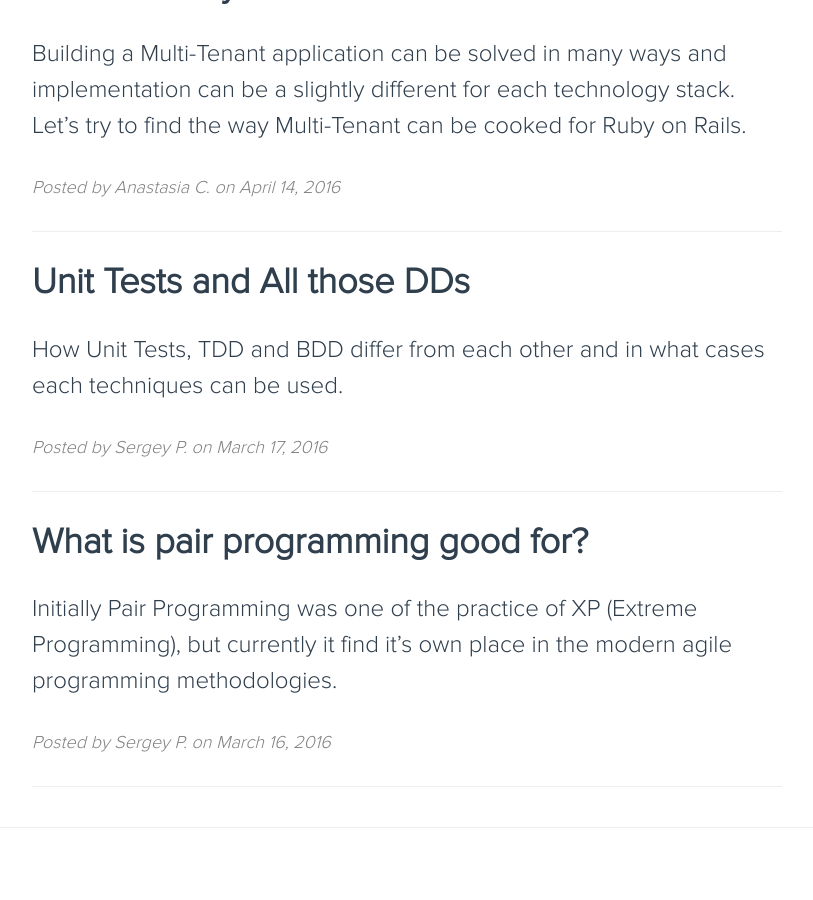
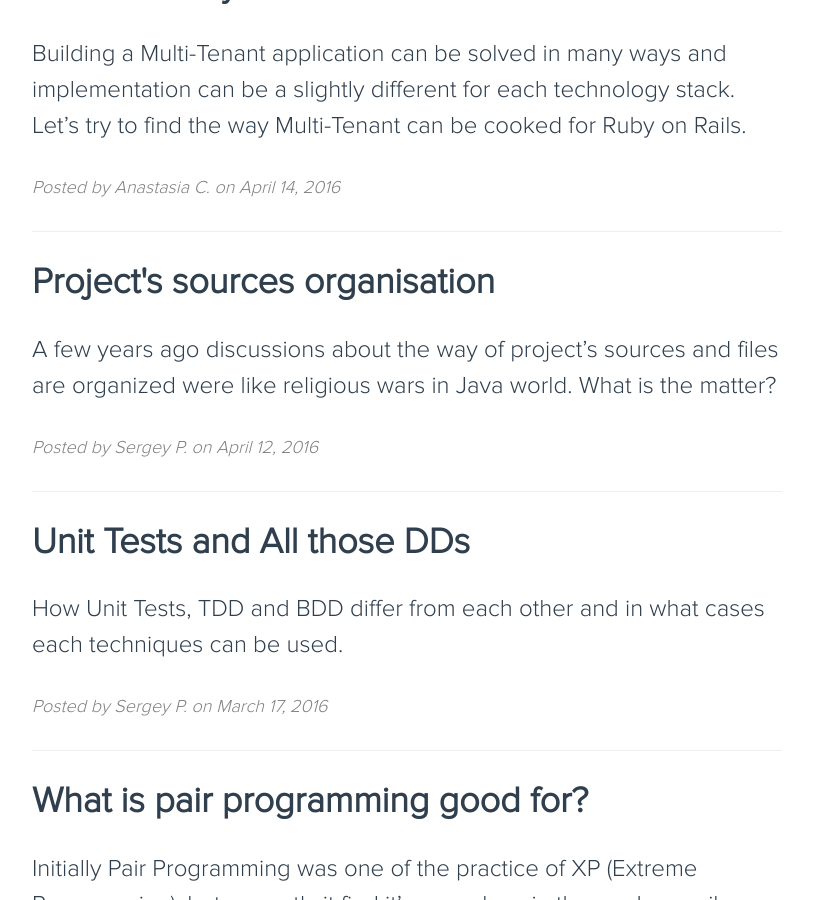
Before and after one commit to itexussoft/itexussoft.github.io, a Jekyll site: the page built from index.html, in a window 1280 px wide and 900 px high, scrolled down 562 px. Shown: the whole window, without its empty margins (233-1046 px from the left). Built offline with Jekyll 4.4.1, drawn with Linux system fonts in a browser that asks for light colours; nearby versions of some CDN libraries; some of the changed lines change nothing that is shown.

Commit message:
project sources organizing post

```diff
--- a/_config.yml
+++ b/_config.yml
@@ -11,7 +11,7 @@ lsi: false
 # Since GH pages override this to "true", we test this value to see if we are running locally
 safe: false
 include: [".well-known"]
-highlighter: pygments
+highlighter: rouge
 gems:
   - jekyll-redirect-from
   - kramdown
--- /dev/null
+++ b/_posts/2016-04-12-project_structure.md
@@ -0,0 +1,110 @@
+---
+author: Sergey P.
+title: "Project's sources organisation"
+layout: post
+description: "A few years ago discussions about the way of project's sources and files are organized were like religious wars in Java world. What is the matter?"
+redirect_from: ["/2016/04/12/project_structure.html"]
+image: "/img/holy-war-holy-shit.jpg"
+
+---
+![](/img/holy-war-holy-shit.jpg)
+
+A few years ago discussions about the way of project's sources and files are organized
+were like religious wars in _Java world_.
+
+But what is the matter today? Because even in current _JavaScript era_ I think this topic is still actual and those practices can be applied to projects also based on the new technologies. So, bellow are my notes I made at mentioned time.
+
+The are two fundamental ways to organise project's packages: _Package-by-layer_ and _Package-by-feature_.
+
+#### Package by layer
+
+_Package by layer_ (or packaging by *horizontal slice*) is most common way
+to structure project's classes. It supposes of focusing on the system logical tiers like controllers, domain, services etc.
+
+~~~
+|-- com.itexus
+|   |-- controllers
+|   |     |-- UsersController
+|   |     |-- GamesController
+|   |     |-- ...
+|   |-- domain
+|   |     |-- User
+|   |     |-- Game
+|   |     |-- ...
+|   |-- views
+|   |     |-- UserView
+|   |     |-- GameView
+|   |     |-- ...
+|   |-- services
+|   |     |-- UserService
+|   |     |-- GameService
+|   |     |-- ...
+|   |-- dao
+|   |     |-- UserDAO
+|   |     |-- GameDAO
+|   |     |-- ...
+|   |-- ...
+~~~
+The advantages of this solution is possibility to get reusable framework/libraries and better
+separating and better "replaceability" of each layer in the project (for example UI replacing or several UI usage).
+But in the same time such package structure means that each package contains
+items that usually aren't closely related to each other. As a result, editing a feature
+involves editing files across different packages. In addition, deleting a feature
+can almost never be performed in a single operation.
+
+#### Package by feature
+
+_Package by feature_ (or packaging by *vertical slice*) uses packages to
+reflect the feature set. It tries to place all items related to a single
+feature (and only that feature) into a single directory/package.
+This results in packages with high cohesion and high modularity, and with
+minimal coupling between packages. Items that work closely together are placed next to each other:
+
+~~~
+|-- com.itexus
+|   |-- users
+|   |   |-- User
+|   |   |-- UserDAO
+|   |   |-- UserService
+|   |   |-- UsersController
+|   |   |-- ...
+|   |-- games
+|   |   |-- Game
+|   |   |-- GameDAO
+|   |   |-- GameService
+|   |   |-- GamesController
+|   |   |-- ...
+|   |-- ...
+~~~
+This approach (according to the various internet sources) provides better
+modularity, easier code navigation and high level of abstraction.
+On the other hand it assumes that the UI code for a feature has a nice one-to-one
+relationship with the model code for that feature. And that goes against
+common development experiences. There are also some complex issues,
+such as _circular dependencies_ and _where common mechanisms should be placed_,
+developer will have to deal with on the large project.
+
+#### What I should choose?
+
+Both _package-by-layer_ and _package-by-feature_ have own pros and cons.
+And I will say: "Choose whatever you like and whatever you feel safe with".
+Although you might be would like to choose "middle ground", something hybrid like this:
+
+~~~
+|-- com.itexus
+|   |-- common
+|   |-- utils
+|   |-- ws
+|   |   |-- UserWebService
+|   |   |-- GameWebService
+|   |-- users
+|   |   |-- User
+|   |   |-- UserService
+|   |   |-- UserDao
+|   |   |-- ...
+|   |-- games
+|   |   |-- Game
+|   |   |-- GameService
+|   |   |-- GameDao
+|   |   |-- ...
+~~~
```
Also changed, not shown: img/holy-war-holy-shit.jpg (added).
